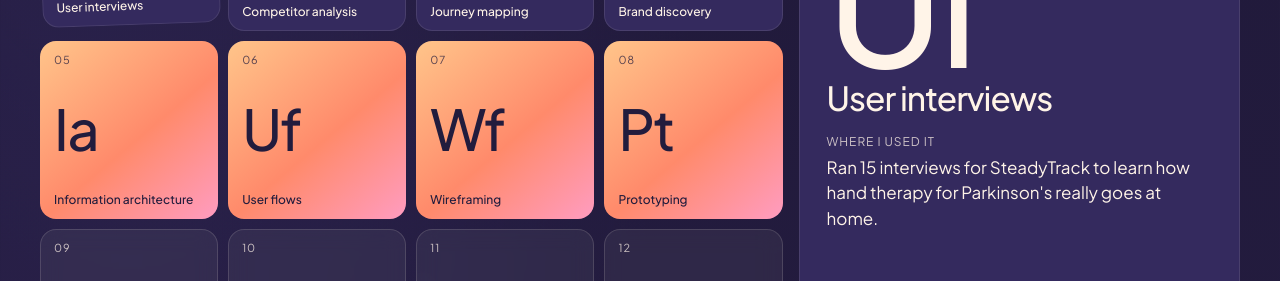
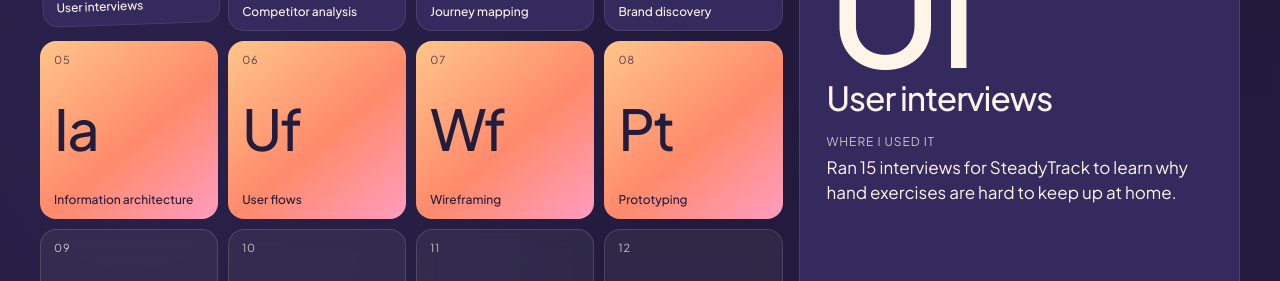
Before and after one commit to suhanirajoria895-del/portfolio, a React (Vite) app: page / in a window 1280 px wide. Shown: the part 4400-4681 px from the top of the page. Built offline with nearby package versions, Linux system fonts and the light colour scheme.

Commit message:
Skills table: rewrite every tile's example line
Co-Authored-By: Claude Opus 5.5 <noreply@anthropic.com>
Claude-Session: https://claude.ai/code/session_01FF4uw7svsiajfLd2nszxgx

```diff
--- a/src/components/Sections.jsx
+++ b/src/components/Sections.jsx
@@ -137,22 +137,22 @@ const GROUPS = {
   build: { name: "Build", tone: "ink" },
 };
 const ELEMENTS = [
-  { sym: "Ui", name: "User interviews", g: "research", used: "Ran 15 interviews for SteadyTrack to learn how hand therapy for Parkinson's really goes at home." },
-  { sym: "Ca", name: "Competitor analysis", g: "research", used: "Compared existing therapies for SteadyTrack: nothing was both engaging and measurable. That gap became the brief." },
-  { sym: "Jm", name: "Journey mapping", g: "research", used: "Mapped a solo seller's day across three marketplaces to find where CoSell should step in." },
-  { sym: "Bd", name: "Brand discovery", g: "research", used: "Shaped CoSell's identity: its name, its logo mark, and Co, the assistant who explains every recommendation in plain words." },
-  { sym: "Ia", name: "Information architecture", g: "structure", used: "Restructured UGAO's admin and field apps so field teams find things fast." },
-  { sym: "Uf", name: "User flows", g: "structure", used: "Designed CoSell's approval flows and adjustable automation levels." },
-  { sym: "Wf", name: "Wireframing", g: "structure", used: "Wireframed CoSell before any pixels; the case study lets you drag from wireframe to final screen." },
-  { sym: "Pt", name: "Prototyping", g: "structure", used: "Clickable prototypes for every case study, tested before polishing." },
-  { sym: "Ds", name: "Design systems", g: "craft", used: "Built UGAO's shared design system and Rove's system, with developers in the loop." },
-  { sym: "Ax", name: "Accessibility", g: "craft", used: "Bilingual UI, clear hierarchy and guided forms for UGAO users with varied digital literacy." },
-  { sym: "Vd", name: "Visual design", g: "craft", used: "70+ high-fidelity screens for UGAO, plus every case study on this site." },
-  { sym: "Br", name: "Branding", g: "craft", used: "Created Rove's brand identity, a music festival companion app." },
-  { sym: "Ty", name: "Typography", g: "craft", used: "Minor in Graphic Design; type is where most of my screens start." },
-  { sym: "Fg", name: "Figma", g: "build", used: "Home base: components, variables, auto layout and prototyping." },
-  { sym: "Re", name: "React", g: "build", used: "Built this portfolio in React, so I know what my handoffs ask of developers." },
-  { sym: "Dh", name: "Dev handoff", g: "build", used: "Specs, states and shared components that developers can build from, as on UGAO at Wysbrx." },
+  { sym: "Ui", name: "User interviews", g: "research", used: "Ran 15 interviews for SteadyTrack to learn why hand exercises are hard to keep up at home." },
+  { sym: "Ca", name: "Competitor analysis", g: "research", used: "Looked at what already exists for Parkinson's hand therapy. Nothing was both engaging and measurable, so SteadyTrack aimed for both." },
+  { sym: "Jm", name: "Journey mapping", g: "research", used: "Followed a solo seller's day across three marketplaces to find the moments CoSell should step in." },
+  { sym: "Bd", name: "Brand discovery", g: "research", used: "Gave CoSell a name, a mark and a voice, so Co feels like a teammate, not a dashboard." },
+  { sym: "Ia", name: "Information architecture", g: "structure", used: "Rebuilt the structure of UGAO's admin and field apps so field teams find things fast." },
+  { sym: "Uf", name: "User flows", g: "structure", used: "Mapped how CoSell asks before it acts: approvals, and automation the seller can turn up or down." },
+  { sym: "Wf", name: "Wireframing", g: "structure", used: "Sketched CoSell in grey boxes first. In the case study you can drag from wireframe to final screen." },
+  { sym: "Pt", name: "Prototyping", g: "structure", used: "CoSell and Paywise have working demos on this site that you can click through." },
+  { sym: "Ds", name: "Design systems", g: "craft", used: "Built UGAO's shared design system with the developers, and a smaller one for Rove." },
+  { sym: "Ax", name: "Accessibility", g: "craft", used: "Bilingual screens, clear hierarchy and guided forms, so UGAO works for people with very different digital skills." },
+  { sym: "Vd", name: "Visual design", g: "craft", used: "70+ high-fidelity screens for UGAO, and every screen on this site." },
+  { sym: "Br", name: "Branding", g: "craft", used: "Created the brand for Rove, a companion app for music festivals." },
+  { sym: "Ty", name: "Typography", g: "craft", used: "My minor is Graphic Design, so most of my screens start with the type." },
+  { sym: "Fg", name: "Figma", g: "build", used: "Where most of my work lives: components, variables, auto layout and prototypes." },
+  { sym: "Re", name: "React", g: "build", used: "I coded this portfolio in React, so I know what my handoffs ask of developers." },
+  { sym: "Dh", name: "Dev handoff", g: "build", used: "Specs, states and shared components that UGAO's developers could build from at Wysbrx." },
 ];
 
 function Skills() {
```
